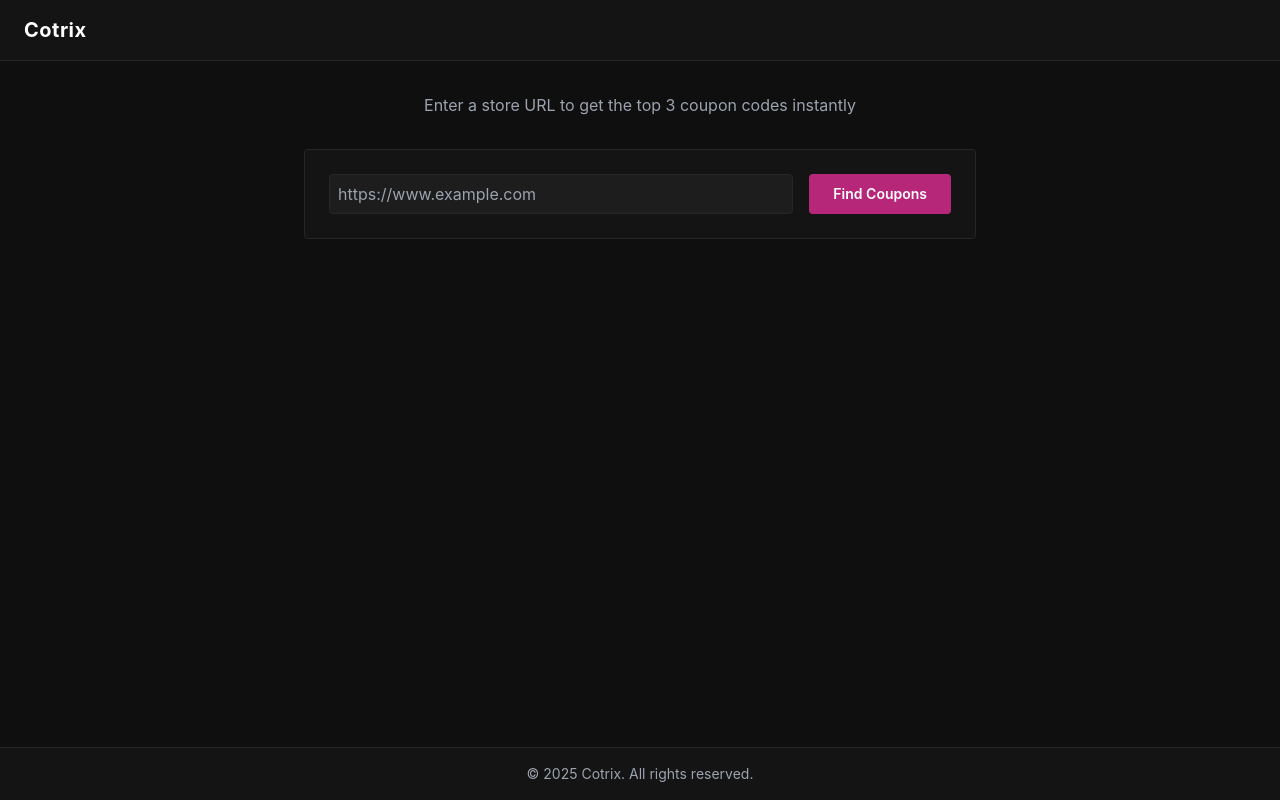
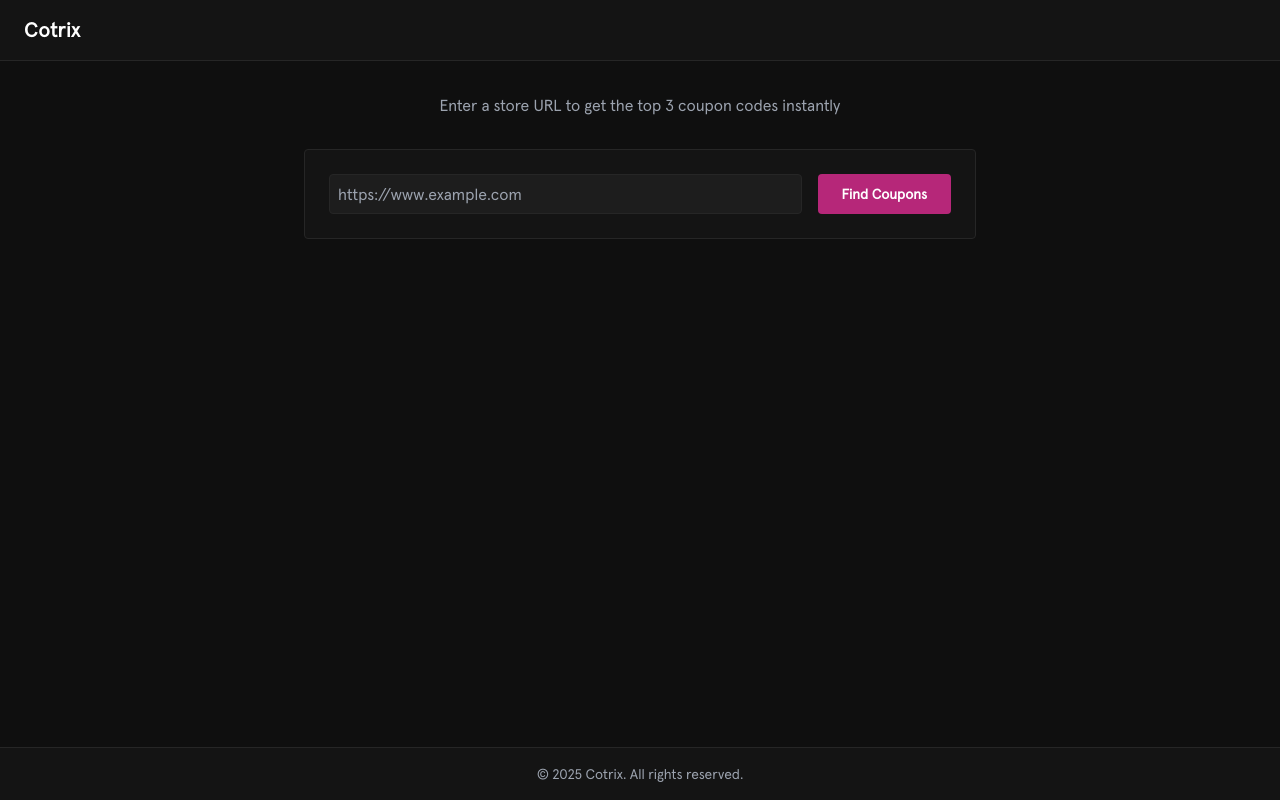
Before and after one commit to douvy/cotrix, a React (Create React App) app in the folder client/: page / in a window 1280 px wide. Built offline with nearby package versions, Linux system fonts and the light colour scheme.

Commit message:
add Apercu body font

```diff
--- a/client/src/index.css
+++ b/client/src/index.css
@@ -2,13 +2,17 @@
 @tailwind components;
 @tailwind utilities;
 
+@font-face {
+  font-family: 'ApercuRegular';
+  src: url('/public/fonts/ApercuRegular/ApercuRegular.woff2') format('woff2'),
+       url('/public/fonts/ApercuRegular/ApercuRegular.woff') format('woff');
+  font-weight: normal;
+  font-style: normal;
+  font-display: swap;
+}
+
 body {
-  margin: 0;
-  font-family: -apple-system, BlinkMacSystemFont, 'Segoe UI', 'Roboto', 'Oxygen',
-    'Ubuntu', 'Cantarell', 'Fira Sans', 'Droid Sans', 'Helvetica Neue',
-    sans-serif;
-  -webkit-font-smoothing: antialiased;
-  -moz-osx-font-smoothing: grayscale;
+  font-family: 'ApercuRegular', sans-serif;
 }
 
 code {
```
Also changed, not shown: client/package.json (line endings or trailing spaces), client/public/fonts/ApercuRegular/ApercuRegular.woff (added), client/public/fonts/ApercuRegular/ApercuRegular.woff2 (added).
